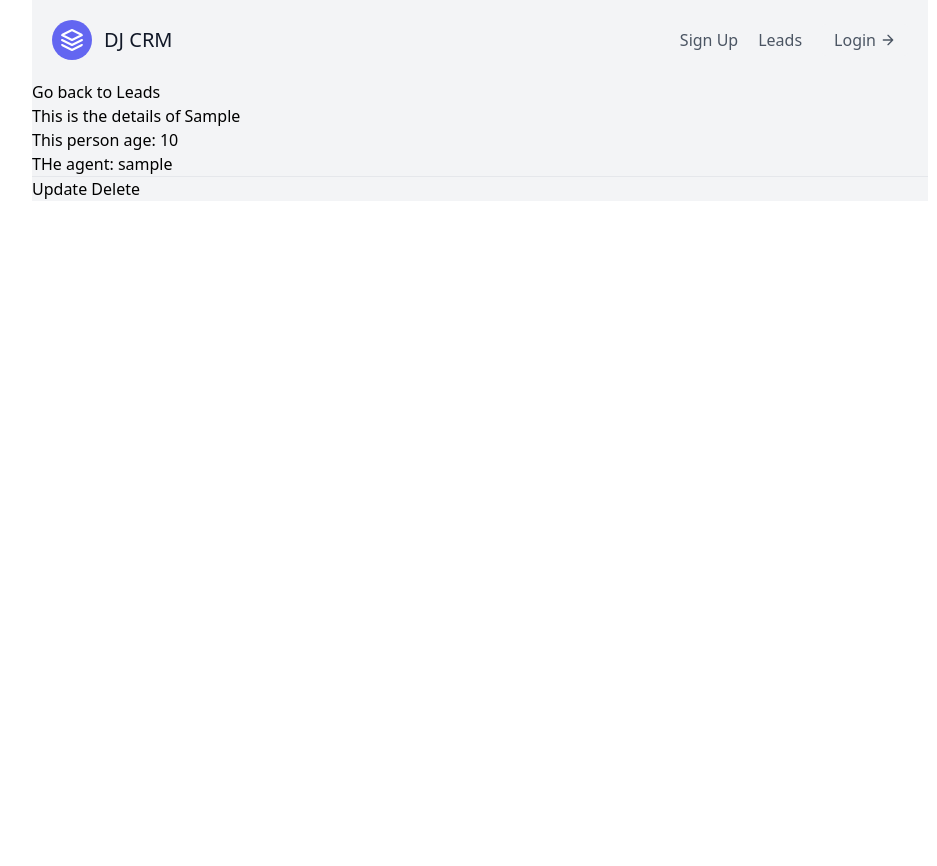
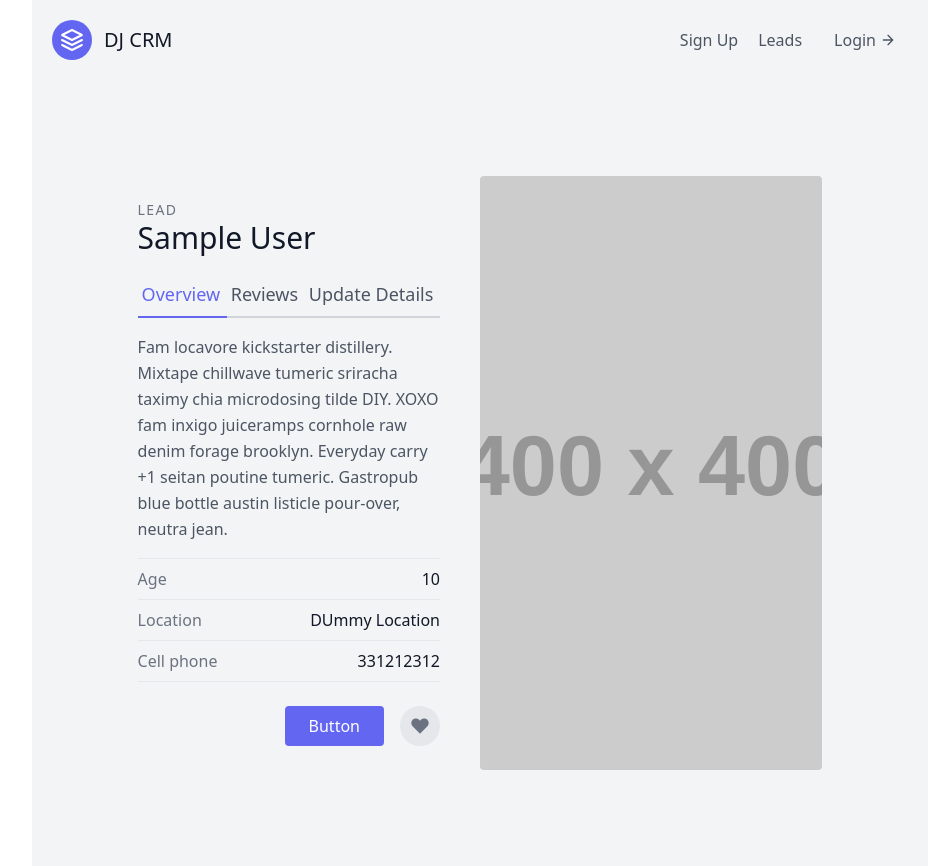
Before and after one commit to IvansanchezEspinoza2019/crm-django, a Django app: page /leads/1/ in a window 1280 px wide. Shown: the whole page, without its empty margins (160-1097 px from the left). Before the commit the page ends 199 px from the top, so only its background shows below. Run offline with Django 3.2, Linux system fonts and the light colour scheme; tables that the repository leaves empty hold one stand-in row (values such as "Sample post"); grey boxes labelled with a size stand in for pictures from a placeholder-image service; some libraries are stand-ins or nearby versions.

Commit message:
leads html views structure almost finish

```diff
--- a/leads/templates/leads/lead_details.html
+++ b/leads/templates/leads/lead_details.html
@@ -3,11 +3,47 @@
 
  {% block content %}
 
-    <a href="{% url 'leads:lead-list' %}">Go back to Leads</a>
-    <h1>This is the details of {{lead.first_name}}</h1>
-    <p>This person age: {{lead.age}}</p>
-    <p>THe agent: {{lead.agent}}</p>
-    <hr>
-    <a href=" {% url 'leads:lead-update' lead.pk %} ">Update</a>
-    <a href="{% url 'leads:lead-delete' lead.pk %}">Delete</a>
+
+
+ <section class="text-gray-600 body-font overflow-hidden">
+  <div class="container px-5 py-24 mx-auto">
+    <div class="lg:w-4/5 mx-auto flex flex-wrap">
+      <div class="lg:w-1/2 w-full lg:pr-10 lg:py-6 mb-6 lg:mb-0">
+        <h2 class="text-sm title-font text-gray-500 tracking-widest">LEAD</h2>
+        <h1 class="text-gray-900 text-3xl title-font font-medium mb-4">{{lead.first_name}} {{lead.last_name}}</h1>
+        <div class="flex mb-4">
+          <a href="{% url 'leads:lead-detail' lead.pk %}" class="flex-grow text-indigo-500 border-b-2 border-indigo-500 py-2 text-lg px-1">
+          Overview</a>
+          <a class="flex-grow border-b-2 border-gray-300 py-2 text-lg px-1">
+          Reviews</a>
+          <a href="{% url 'leads:lead-update' lead.pk %}" class="flex-grow border-b-2 border-gray-300 py-2 text-lg px-1">
+          Update Details</a>
+        </div>
+        <p class="leading-relaxed mb-4">Fam locavore kickstarter distillery. Mixtape chillwave tumeric sriracha taximy chia microdosing tilde DIY. XOXO fam inxigo juiceramps cornhole raw denim forage brooklyn. Everyday carry +1 seitan poutine tumeric. Gastropub blue bottle austin listicle pour-over, neutra jean.</p>
+        <div class="flex border-t border-gray-200 py-2">
+          <span class="text-gray-500">Age</span>
+          <span class="ml-auto text-gray-900">{{lead.age}}</span>
+        </div>
+        <div class="flex border-t border-gray-200 py-2">
+          <span class="text-gray-500">Location</span>
+          <span class="ml-auto text-gray-900">DUmmy Location</span>
+        </div>
+        <div class="flex border-t border-b mb-6 border-gray-200 py-2">
+          <span class="text-gray-500">Cell phone</span>
+          <span class="ml-auto text-gray-900">331212312</span>
+        </div>
+        <div class="flex">
+          <button class="flex ml-auto text-white bg-indigo-500 border-0 py-2 px-6 focus:outline-none hover:bg-indigo-600 rounded">Button</button>
+          <button class="rounded-full w-10 h-10 bg-gray-200 p-0 border-0 inline-flex items-center justify-center text-gray-500 ml-4">
+            <svg fill="currentColor" stroke-linecap="round" stroke-linejoin="round" stroke-width="2" class="w-5 h-5" viewBox="0 0 24 24">
+              <path d="M20.84 4.61a5.5 5.5 0 00-7.78 0L12 5.67l-1.06-1.06a5.5 5.5 0 00-7.78 7.78l1.06 1.06L12 21.23l7.78-7.78 1.06-1.06a5.5 5.5 0 000-7.78z"></path>
+            </svg>
+          </button>
+        </div>
+      </div>
+      <img alt="ecommerce" class="lg:w-1/2 w-full lg:h-auto h-64 object-cover object-center rounded" src="https://dummyimage.com/400x400">
+    </div>
+  </div>
+</section>
+
 {% endblock content %}
--- a/leads/urls.py
+++ b/leads/urls.py
@@ -1,12 +1,14 @@
 from django.urls import path
-from .views import leads_list, load_detail, lead_create, lead_updtae, lead_delete
+from .views import (leads_list, load_detail, lead_create, lead_updtae, lead_delete,
+LeadListView, LeadDetailView, LeadCreateView, LeadUpdateView, LeadDeleteView
+)
 
 app_name = 'leads'
 
 urlpatterns = [
-    path('', leads_list, name='lead-list'),
-    path('create/', lead_create,  name='lead-create'),
-    path('<int:pk>/', load_detail,  name='lead-detail'),
-    path('<int:pk>/update/', lead_updtae, name='lead-update'),
-    path('<int:pk>/delete/', lead_delete, name='lead-delete')
+    path('', LeadListView.as_view(), name='lead-list'),
+    path('create/', LeadCreateView.as_view(),  name='lead-create'),
+    path('<int:pk>/', LeadDetailView.as_view(),  name='lead-detail'),
+    path('<int:pk>/update/', LeadUpdateView.as_view(), name='lead-update'),
+    path('<int:pk>/delete/', LeadDeleteView.as_view(), name='lead-delete')
 ]
--- a/leads/views.py
+++ b/leads/views.py
@@ -1,10 +1,18 @@
 from django.shortcuts import render, redirect
+from django.urls import reverse
 from django.http import HttpResponse
+from django.views.generic import TemplateView, ListView , DetailView, CreateView, UpdateView, DeleteView
 from .models import Lead, Agent
 from .forms import LeadForm, LeadModelForm
 
 def landing_page(request):
    return render(request, "landing.html")
+
+
+class LeadListView(ListView):
+   template_name = "leads/leads_list.html"
+   queryset = Lead.objects.all()
+   context_object_name = "leads"
 
 # Create your views here.
 def leads_list(request):
@@ -16,6 +24,11 @@ def leads_list(request):
     return render(request, "leads/leads_list.html",context)
 
 
+class LeadDetailView(DetailView):
+   template_name = "leads/lead_details.html"
+   queryset = Lead.objects.all()
+   context_object_name = "lead"
+
 def load_detail(request, pk):
 
    lead = Lead.objects.get(id=pk)
@@ -24,6 +37,12 @@ def load_detail(request, pk):
    }
    return render(request, "leads/lead_details.html", context)
 
+
+class LeadCreateView(CreateView):
+   template_name = "leads/lead_create.html"
+   form_class = LeadModelForm
+   def get_success_url(self):
+       return reverse("leads:lead-list")
 
 def lead_create(request):
    form = LeadModelForm()
@@ -39,6 +58,13 @@ def lead_create(request):
    }
    return render(request, "leads/lead_create.html", context)
 
+
+class LeadUpdateView(UpdateView):
+   template_name = "leads/lead_update.html"
+   form_class = LeadModelForm
+   queryset = Lead.objects.all()
+   def get_success_url(self):
+       return reverse("leads:lead-list")
 
 
 def lead_updtae(request, pk):
@@ -56,10 +82,14 @@ def lead_updtae(request, pk):
       "form": form,
       "lead": lead
    }
-   return render(request, "leads/lead_update.html", context)
+   return render(request, "leads/lead_delete.html", context)
 
 
-
+class LeadDeleteView(DeleteView):
+   template_name = "leads/lead_delete.html"
+   queryset = Lead.objects.all()
+   def get_success_url(self):
+       return reverse("leads:lead-list")
 
 def lead_delete(request, pk):
    lead = Lead.objects.get(id=pk)
```
Also changed, not shown: leads/templates/leads/lead_delete.html (added, +13 -0 lines), leads/templates/leads/lead_update.html (+27 -8 lines).
